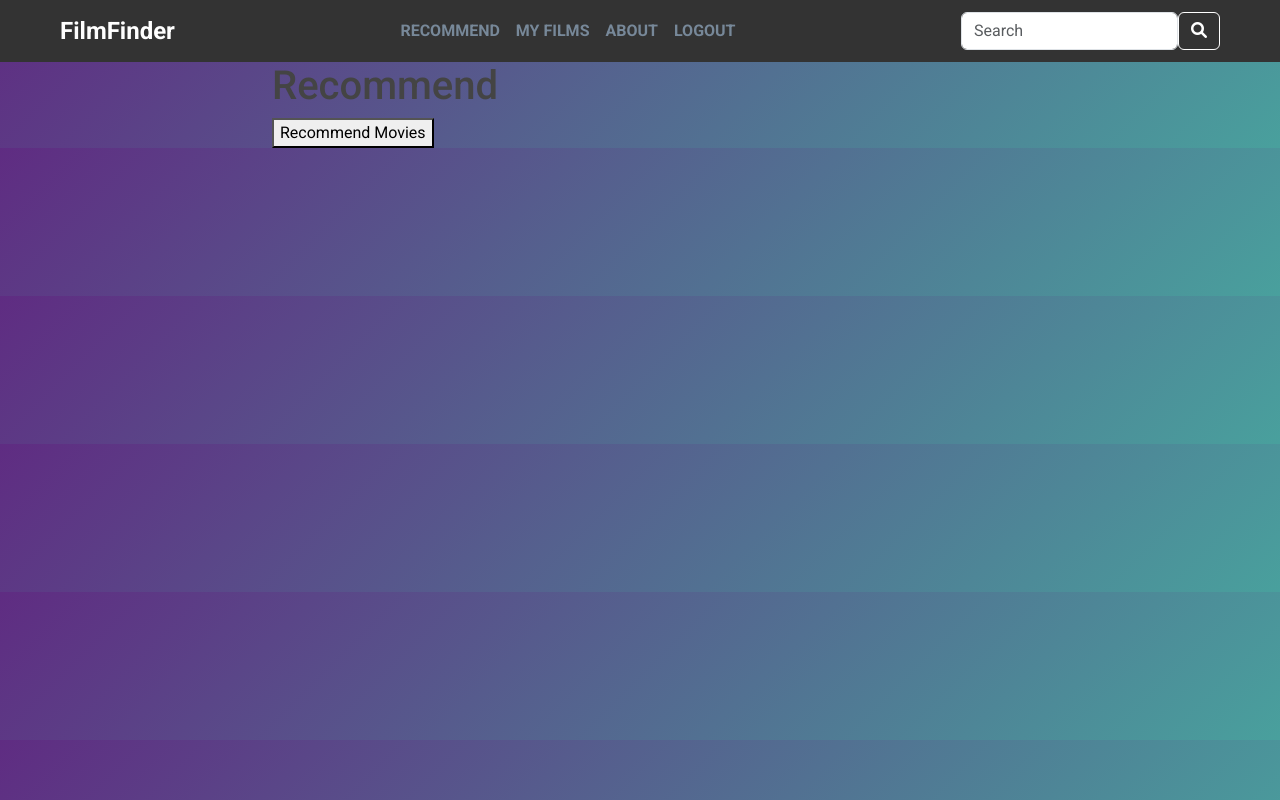
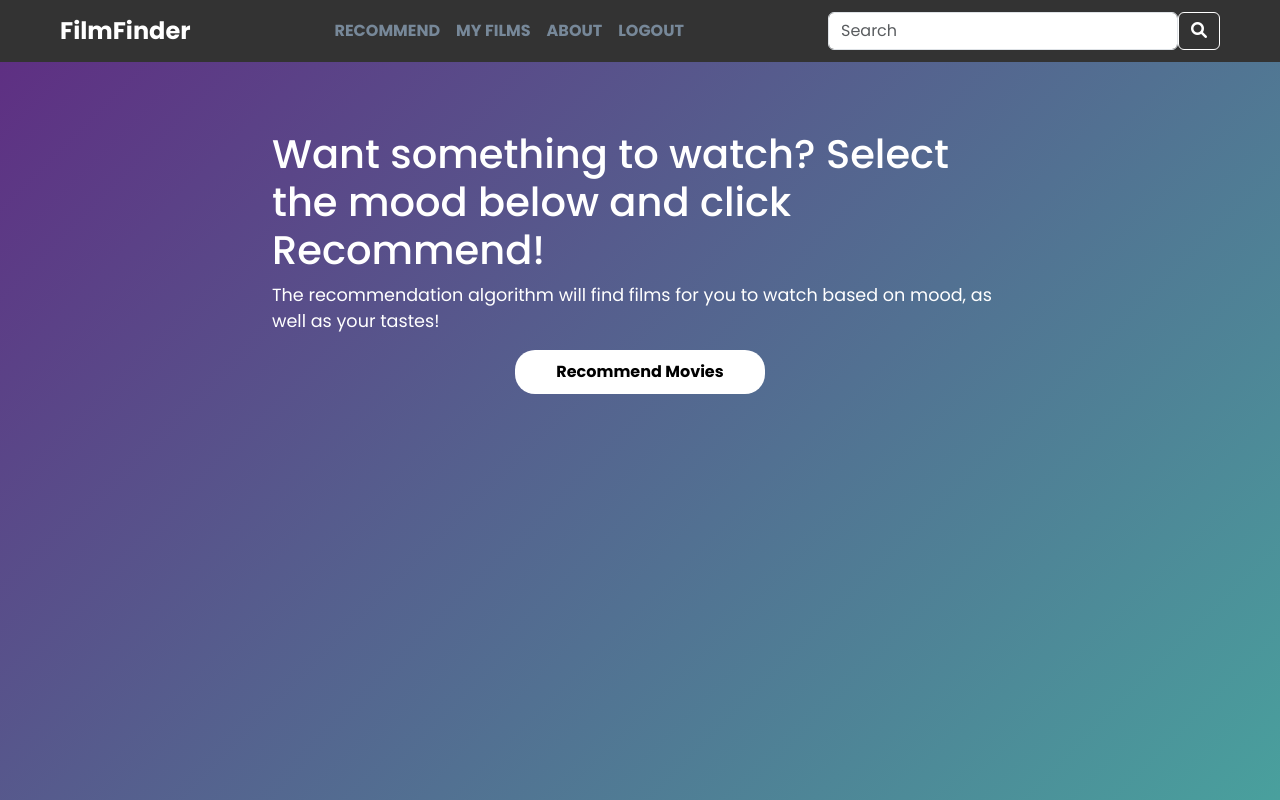
Before and after one commit to mkch8/FilmFinder, a Flask app: page /recommend in a window 1280 px wide. Run offline with Flask 3, Linux system fonts and the light colour scheme; the visitor is signed in with stand-in values (Sample User, id 1).

Commit message:
- Improved recommendation page visual design - Added star rating system in my_films page

```diff
--- a/app/static/css/main.css
+++ b/app/static/css/main.css
@@ -89,7 +89,8 @@ h1, h2, h3, h4, h5, h6 {
 
 body {
     background: linear-gradient(135deg, #5f2c82, #49a09d);
-    font-family: 'Roboto', sans-serif;
+    min-height: 100vh;
+    font-family: Poppins, sans-serif;
     color: black;
     margin: 0;
     padding: 0;
@@ -253,16 +254,14 @@ a.article-title:hover {
 
 .grid-container {
     display: grid;
-    grid-template-columns: repeat(auto-fill, minmax(150px, 1fr));
+    grid-template-columns: repeat(auto-fill, minmax(100px, 1fr));
     gap: 10px;
     padding: 10px;
 }
 
 .grid-item {
     text-align: center;
-    border: 1px solid #ddd;
-    padding: 10px;
-    background-color: #f9f9f9;
+    background-color: transparent;
 }
 
 .grid-item:hover {
@@ -273,12 +272,17 @@ a.article-title:hover {
 .grid-item img {
     max-width: 100%;
     height: auto;
-    border-radius: 3px
+    border-radius: 3px;
+    padding-bottom: 3px;
 }
 
 .grid-item h3 {
     font-size: 1.1em;
     margin: 10px 0;
+}
+
+.star-container {
+    color: white;
 }
 
 /*Film page*/
@@ -302,6 +306,43 @@ a.article-title:hover {
 }
 
 /*Recommendations*/
+.recommend-info-container {
+    display: flex;
+    flex-direction: column;
+    justify-content: center;
+    align-items: center;
+    height: 50vh;
+}
+
+.recommend-info-container p {
+    color: white;
+}
+
+.recommend-h1 {
+    color: white;
+    font-family: Poppins, sans-serif
+}
+
+.recommend-button {
+    background: white;
+    color: black;
+    border: none;
+    padding: 10px;
+    width: 250px;
+    border-radius: 20px;
+    cursor: pointer;
+    font-size: 1rem;
+    font-weight: bold;
+    justify-content: center;
+    align-items: center;
+    transition: background-color 0.5s;
+}
+
+.recommend-button:hover {
+    color: white;
+    background: #00b40b;
+}
+
 .recommend-container {
     display: flex;
     flex-direction: column;
--- a/app/templates/recommend.html
+++ b/app/templates/recommend.html
@@ -6,11 +6,14 @@
     <title>Recommend</title>
 </head>
 <body>
-    <h1>Recommend</h1>
     {% if not films %}
-    <form method = 'POST'>
-        <button type="submit">Recommend Movies</button>
-    </form>
+    <div class="recommend-info-container">
+        <h1 class="recommend-h1">Want something to watch? Select the mood below and click Recommend!</h1>
+        <p>The recommendation algorithm will find films for you to watch based on mood, as well as your tastes!</p>
+        <form method = 'POST'>
+            <button class="recommend-button" type="submit">Recommend Movies</button>
+        </form>
+    </div>
     {% endif %}
     {% if films %}
     <div class="recommend-container">
```
Also changed, not shown: app/templates/my_films.html (+14 -3 lines).
